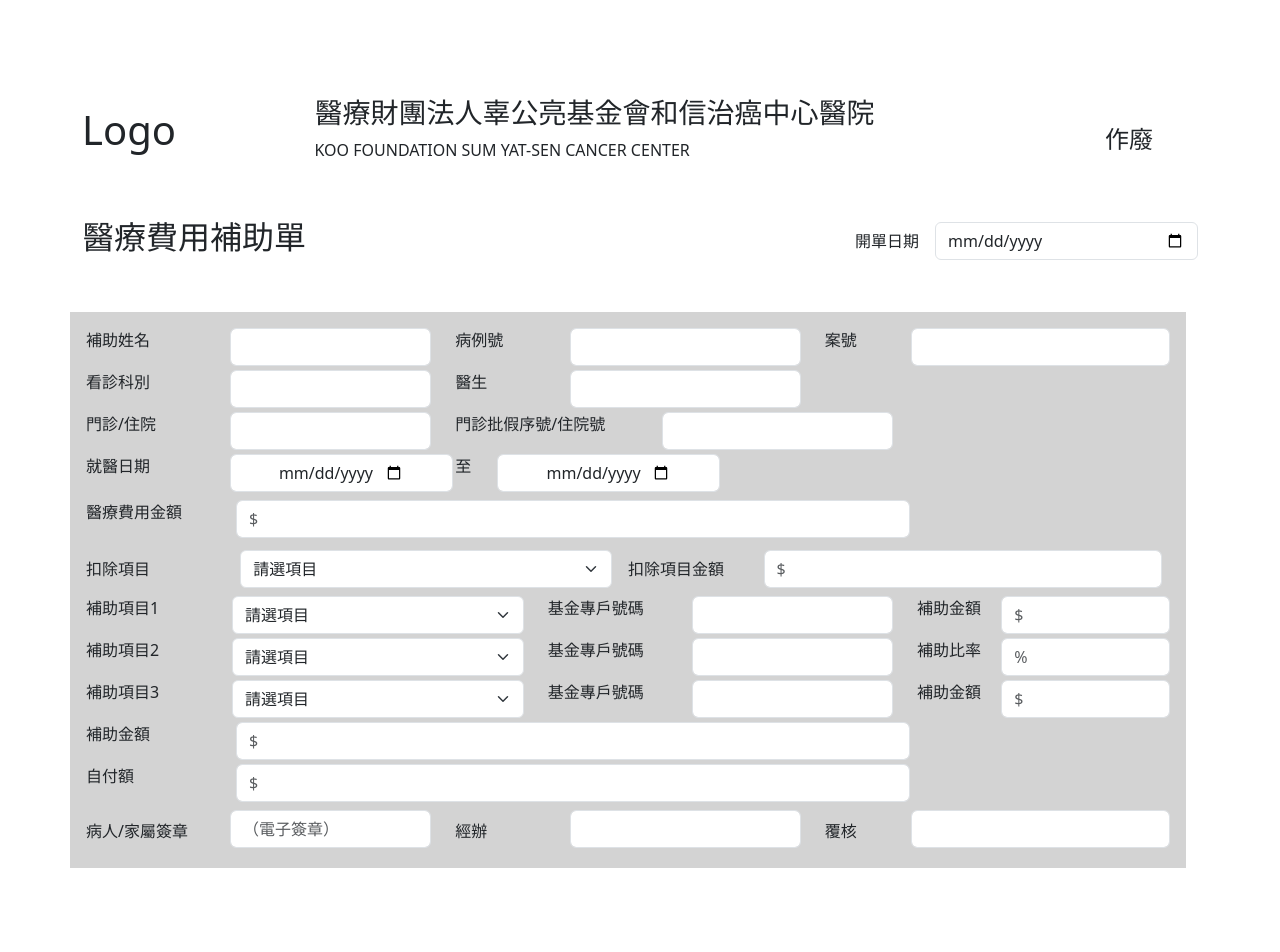
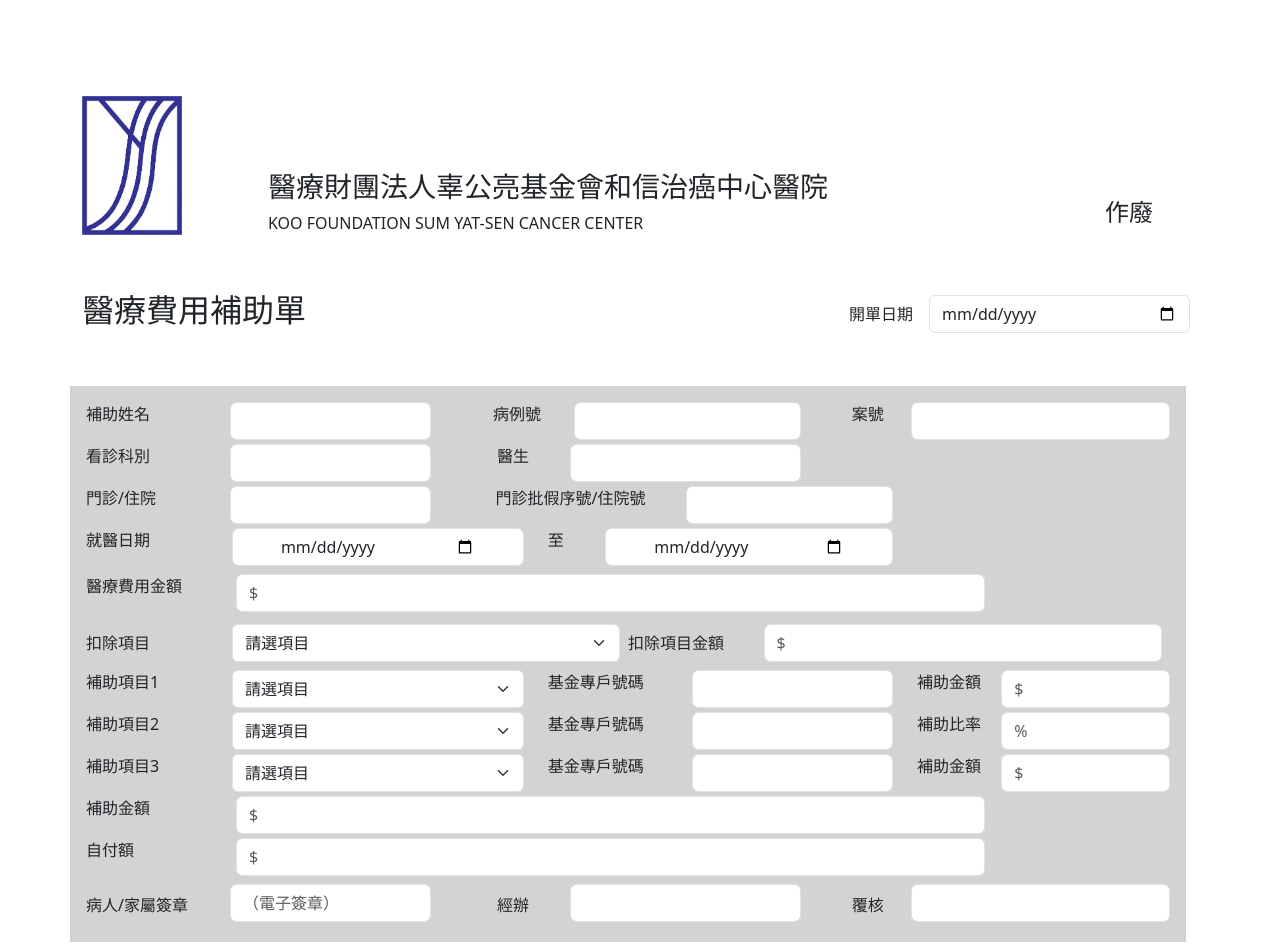
Before and after one commit to kuanting1995/welfare, a React (Create React App) app: page / in a window 1280 px wide. Shown: the top 952 px of the page. Built offline with nearby package versions, Linux system fonts and the light colour scheme.

Commit message:
11.15 14:30

```diff
--- a/src/Main_form.js
+++ b/src/Main_form.js
@@ -1,6 +1,8 @@
 import React from "react";
 import "bootstrap/dist/css/bootstrap.min.css";
 import "bootstrap/dist/js/bootstrap.bundle.min.js";
+import "./style/main.css";
+import logo from "./Image/logo.jpg";
 
 const Main_form = () => {
   return (
@@ -10,18 +12,24 @@
           {/* <!-- 表單抬頭 --> */}
           <div className="d-flex justify-content-between">
             <div className="col-2 align-self-end">
-              <h1>Logo</h1>
+              <img
+                style={{ width: "100px" }}
+                className="logo"
+                src={logo}
+                alt="Logo"
+              />
             </div>
             <div className="col-8 align-self-end">
               <h3 className="">醫療財團法人辜公亮基金會和信治癌中心醫院</h3>
               <h7>KOO FOUNDATION SUM YAT-SEN CANCER CENTER</h7>
             </div>
+            <div className="col-1"></div>
             <div className="col-1 align-self-end">
               <h4>作廢</h4>
             </div>
           </div>
           {/* <!-- 表單名稱 --> */}
-          <div className="py-5 mt-2">
+          <div className="py-5 mt-2 me-2">
             <div className="d-flex flex-row justify-content-between">
               <h2 className="align-self-center text-end">醫療費用補助單</h2>
               <div className="d-flex flex-row col-md-6 align-self-center">
@@ -33,8 +41,8 @@
                   type="date"
                   name="birthday"
                   id="birthday"
-                  min="1950-01-01"
-                  max="2006-12-31"
+                  min="2015-01-01"
+                  max="2040-12-31"
                 />
               </div>
             </div>
@@ -62,7 +70,8 @@
 
             {/* <!-- 第1行-2 --> */}
             <div className="d-flex justify-content-between col-md-4">
-              <div className="theader col-4">病例號</div>
+              <div className="me-1"></div>
+              <div className="theader col-4 text-center">病例號</div>
               <div>
                 <input
                   className="form-control me-2"
@@ -75,7 +84,7 @@
             </div>
             {/* <!-- 第1行-3 --> */}
             <div className="d-flex justify-content-between col-md-4">
-              <div className="theader col-3">案號</div>
+              <div className="theader col-3 text-center">案號</div>
               <div>
                 <input
                   className="form-control me-2"
@@ -102,7 +111,7 @@
             </div>
             {/* <!-- 第2行-2 --> */}
             <div className="d-flex justify-content-between col-md-4">
-              <div className="theader col-4">醫生</div>
+              <div className="theader col-4 text-center">醫生</div>
               <div>
                 <input
                   className="form-control me-2"
@@ -131,7 +140,10 @@
             </div>
             {/* <!-- 第3行-2 --> */}
             <div className="d-flex justify-content-between col-md-5">
-              <div className="theader col-5 me-4">門診批假序號/住院號</div>
+              <div className="me-4"></div>
+              <div className="theader col-5 me-4 text-center">
+                門診批假序號/住院號
+              </div>
               <div>
                 <input
                   className="form-control"
@@ -144,21 +156,21 @@
             </div>
             <div className="d-flex justify-content-between col-md-3"></div>
             {/* <!--第4行-1 --> */}
-            <div className="d-flex justify-content-left col-md-4">
-              <div className="col-5">就醫日期</div>
+            <div className="d-flex justify-content-left col-md-5">
+              <div className="col-4">就醫日期</div>
               <div className="flex-fill">
                 <input
                   className="form-control px-5"
                   type="date"
                   name="birthday"
                   id="birthday"
-                  min="1950-01-01"
-                  max="2006-12-31"
+                  min="2015-01-01"
+                  max="2040-12-31"
                 />
                 <div className="form-text"></div>
               </div>
             </div>
-            <div className="d-flex justify-content-left col-md-3">
+            <div className="d-flex justify-content-left col-md-4">
               <div className="col-2">至</div>
               <div className="flex-fill">
                 <input
@@ -166,18 +178,18 @@
                   type="date"
                   name="birthday"
                   id="birthday"
-                  min="1950-01-01"
-                  max="2006-12-31"
+                  min="2015-01-01"
+                  max="2040-12-31"
                 />
                 <div className="form-text"></div>
               </div>
             </div>
-            <div className="d-flex justify-content-left col-md-5"></div>
+            <div className="d-flex justify-content-left col-md-4"></div>
 
             {/* <!-- 第5行 --> */}
             <div className="d-flex justify-content-left col-md-10 pt-1">
               <div className="theader col-2">醫療費用金額</div>
-              <div className="tbb col-9">
+              <div className="tbb col-9 flex-fill">
                 <input
                   className="form-control"
                   type="text"
@@ -194,7 +206,7 @@
               <div className="d-flex flex-row col-md-6">
                 <div className="col-2 me-5 align-self-center">扣除項目</div>
                 <select
-                  className="form-select my-2 mx-3"
+                  className="form-select my-2 mx-2"
                   name="level"
                   id="level"
                 >
@@ -357,7 +369,7 @@
             {/* <!-- 第10行 --> */}
             <div className="d-flex justify-content-left col-md-10">
               <div className="theader col-2 pe-0">補助金額</div>
-              <div className="tbb col-9">
+              <div className="tbb col-9 flex-fill">
                 <input
                   className="form-control"
                   type="text"
@@ -372,7 +384,7 @@
             {/* <!-- 第11行 --> */}
             <div className="d-flex justify-content-left col-md-10">
               <div className="theader col-2 pe-0">自付額</div>
-              <div className="tbb col-9">
+              <div className="tbb col-9 flex-fill">
                 <input
                   className="form-control"
                   type="text"
@@ -383,7 +395,6 @@
                 <div className="form-text"></div>
               </div>
             </div>
-
 
             {/* <!--第12行-1 --> */}
             <div className="d-flex justify-content-between col-md-4 pt-1">
@@ -401,7 +412,9 @@
             </div>
             {/* <!-- 第12行-2 --> */}
             <div className="d-flex justify-content-between col-md-4 pt-1">
-              <div className="theader col-4 align-self-center">經辦</div>
+              <div className="theader col-4 align-self-center text-center">
+                經辦
+              </div>
               <div>
                 <input
                   className="form-control me-2"
@@ -414,7 +427,9 @@
             </div>
             {/* <!-- 第12行-3 --> */}
             <div className="d-flex justify-content-between col-md-4 pt-1">
-              <div className="theader col-3 align-self-center">覆核</div>
+              <div className="theader col-3 align-self-center text-center">
+                覆核
+              </div>
               <div>
                 <input
                   className="form-control me-2"
--- /dev/null
+++ b/src/style/main.css
@@ -0,0 +1,6 @@
+p {
+text-align: center;
+}
+.logo{
+
+}
```
Also changed, not shown: src/Image/logo.jpg (added).
